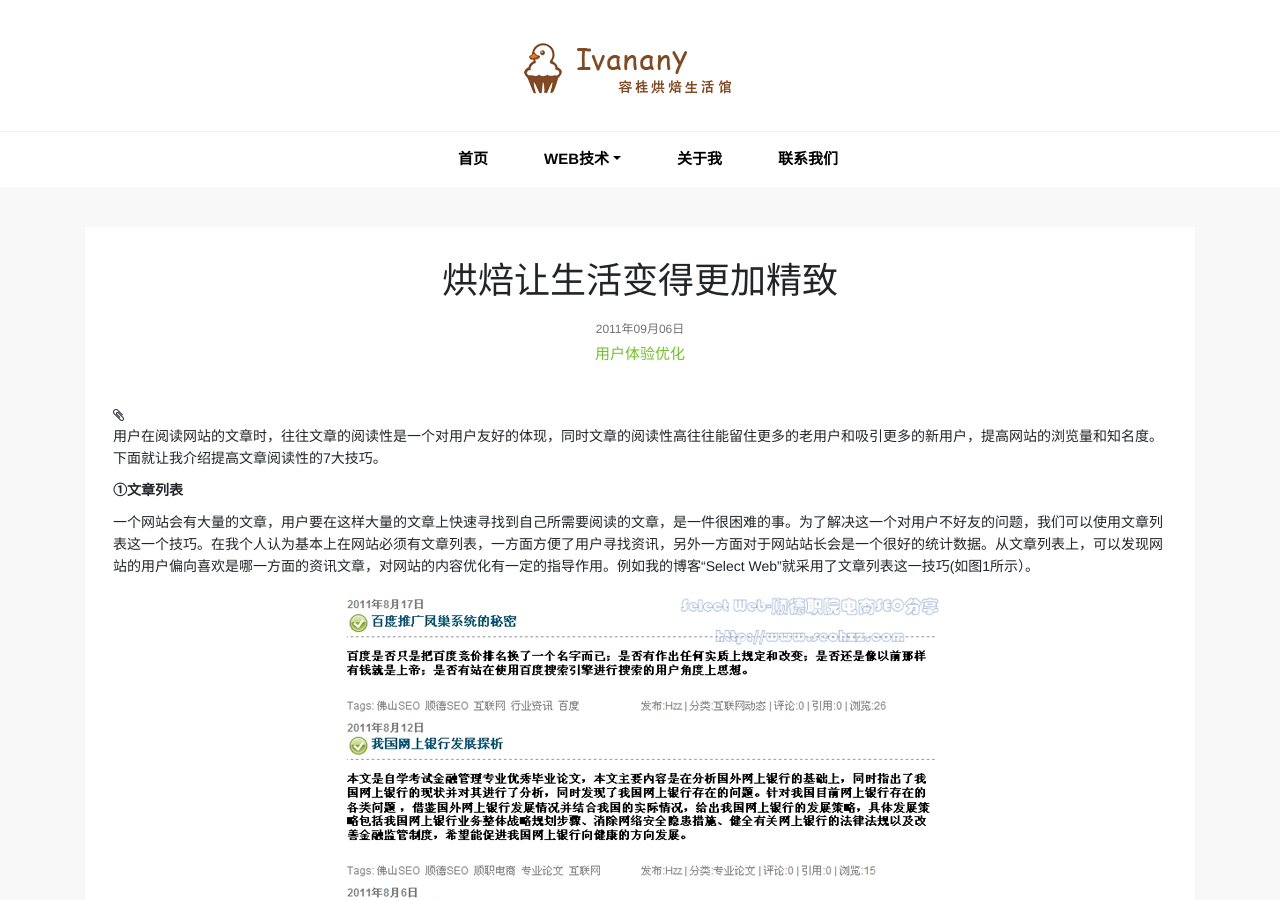
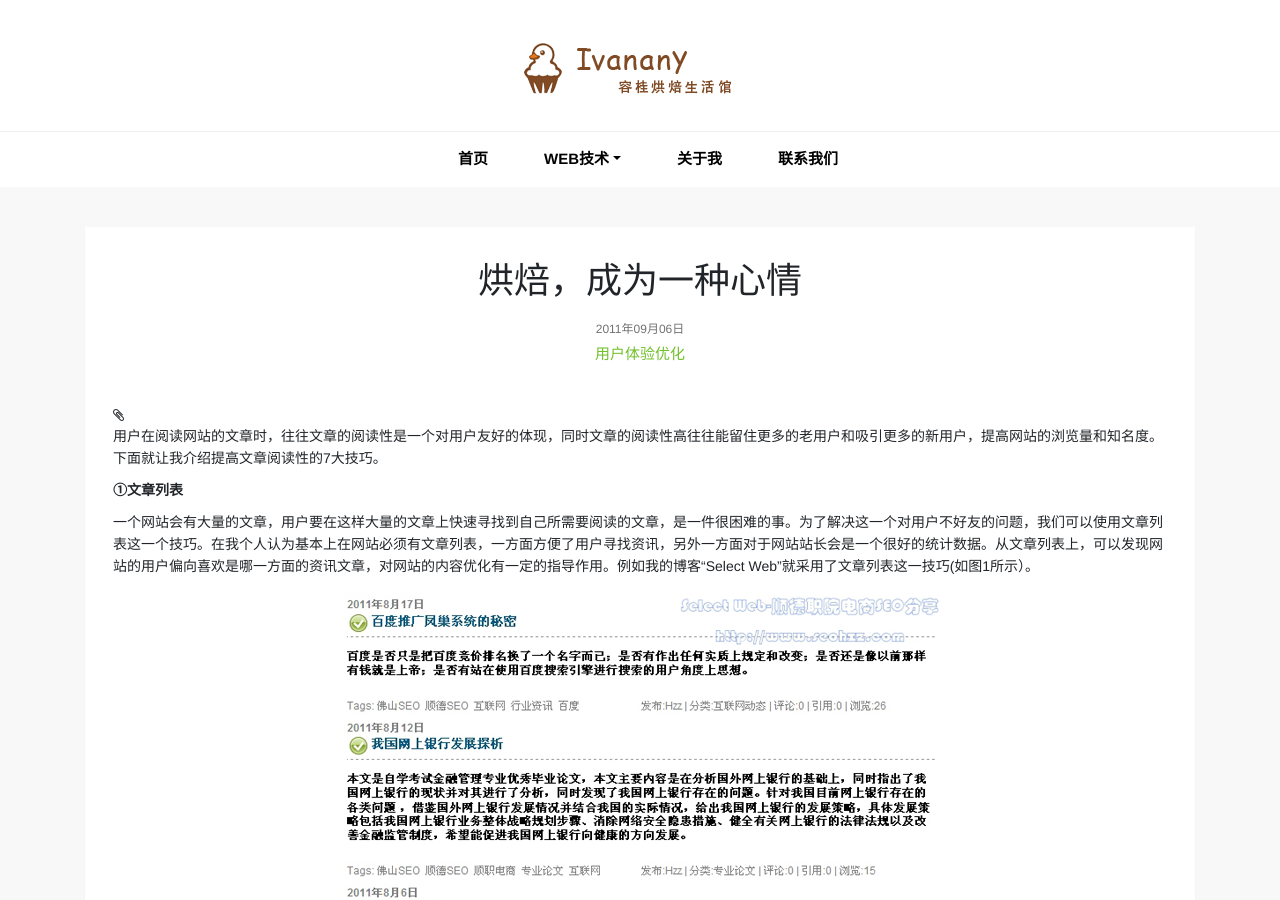
Before and after one commit to Ivanany/Ivanany.github.io, a Jekyll site: the page built from ueo/_posts/2011-09-06-web-read-skill.html, in a window 1280 px wide and 900 px high. Built offline with Jekyll 4.4.1, drawn with Linux system fonts in a browser that asks for light colours; comment, search, counter and statistics services are not loaded.

Commit message:
Update 2011-09-06-web-read-skill.html

```diff
--- a/ueo/_posts/2011-09-06-web-read-skill.html
+++ b/ueo/_posts/2011-09-06-web-read-skill.html
@@ -3,7 +3,7 @@ layout: article
 permalink: /ueo/web-read-skill.html
 type-en: ueo
 image: web-read-skill
-title: 烘焙让生活变得更加精致
+title: 烘焙，成为一种心情
 keywords: 用户体验优化
 description: 文章的阅读性是一个对用户友好的体现，熟练运用提高文章阅读性的7大技巧可以留住更多的老用户和吸引更多的新用户，同时也能提高网站浏览量和知名度。
 ---
```
